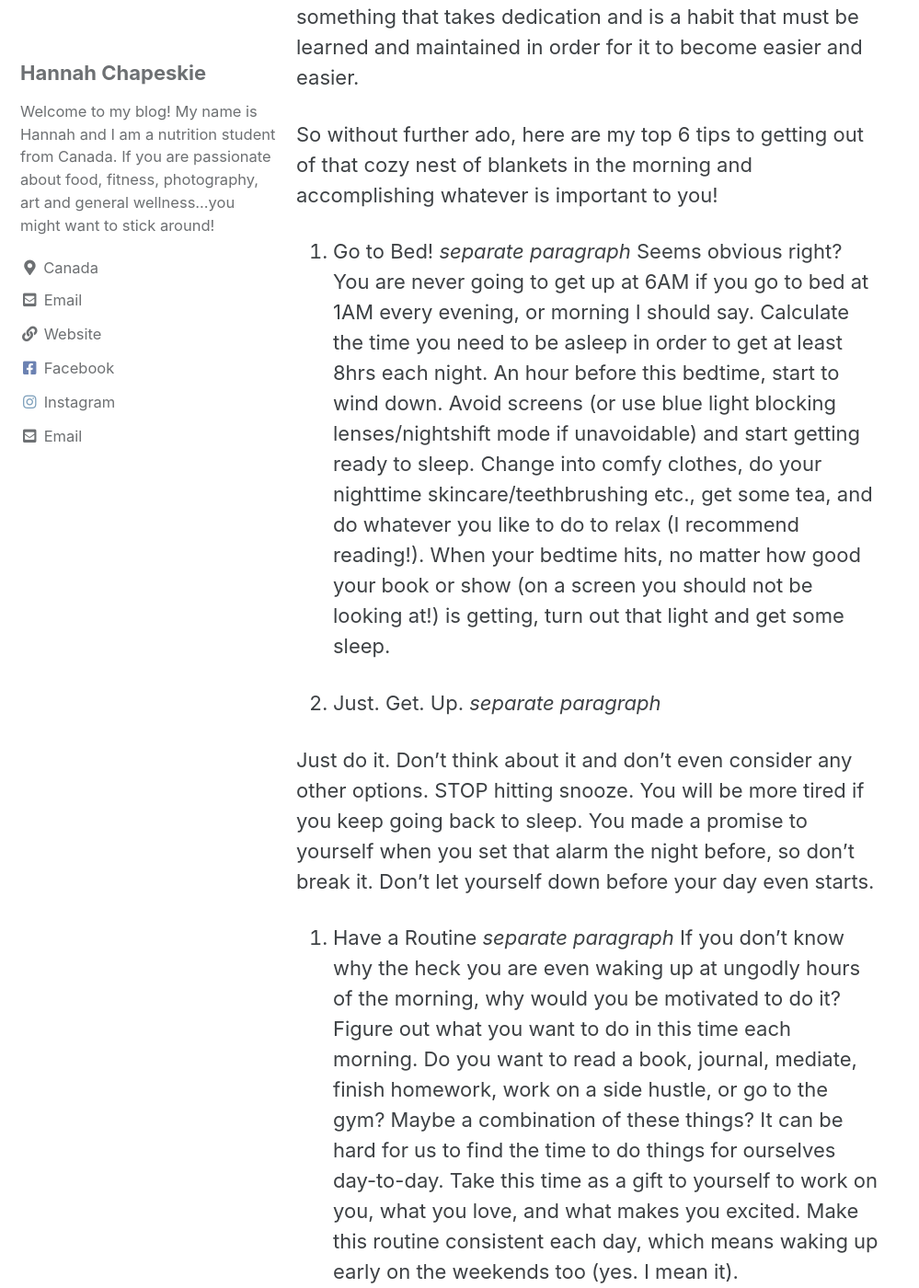
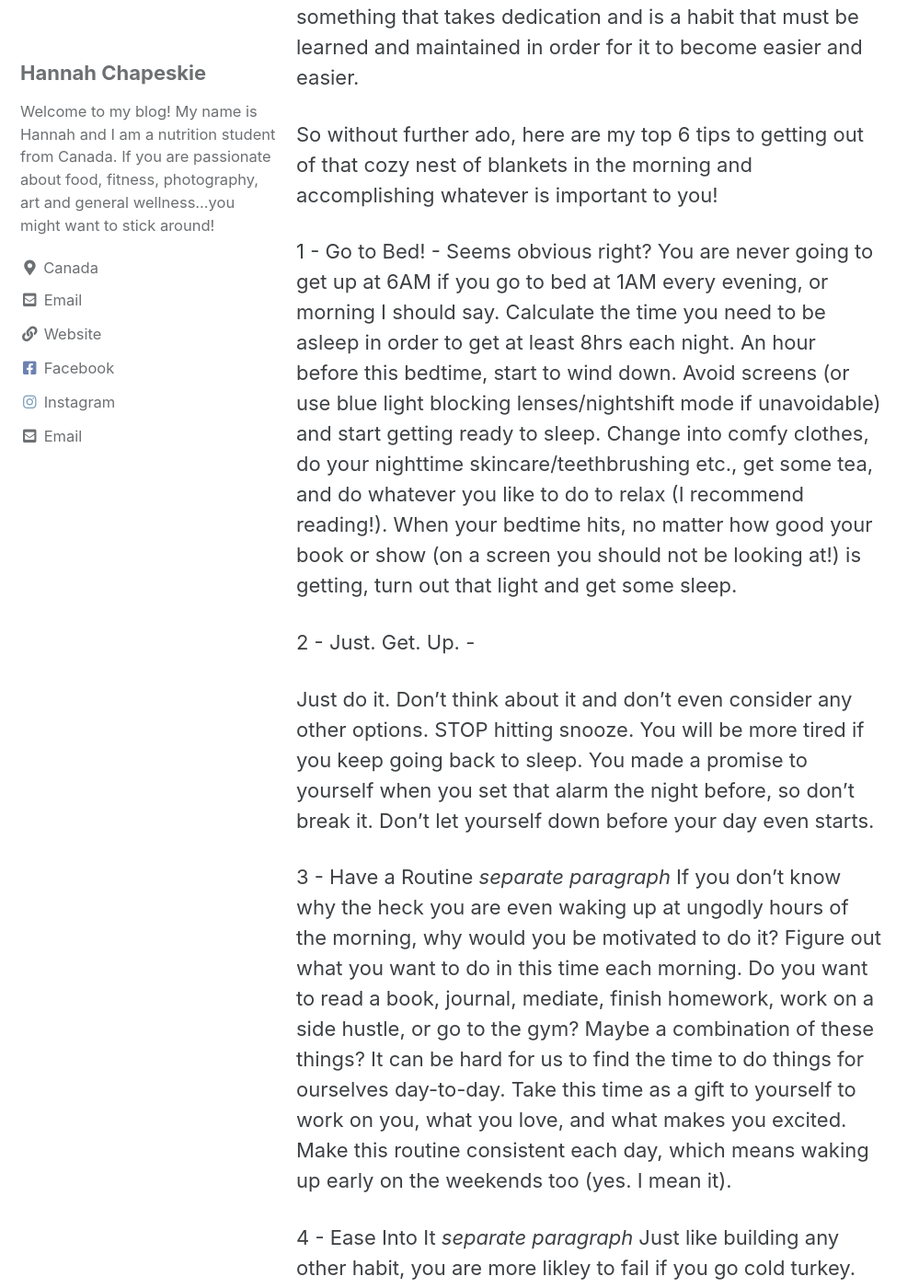
Before and after one commit to dylanbabel/yinandyams, a Jekyll site: the page built from _posts/2020-03-11-rise-and-oh-come-on-you-can-do-it.md, in a window 1280 px wide and 1400 px high, scrolled down 911 px. Shown: the whole window at 92% size, without its empty margins (0-999 px from the left). Built offline with Jekyll 4.4.1, drawn with Linux system fonts in a browser that asks for light colours; cached includes are drawn as plain includes; some of the changed text lies outside the part shown.

Commit message:
Update 2020-03-11-rise-and-oh-come-on-you-can-do-it.md

```diff
--- a/_posts/2020-03-11-rise-and-oh-come-on-you-can-do-it.md
+++ b/_posts/2020-03-11-rise-and-oh-come-on-you-can-do-it.md
@@ -28,24 +28,24 @@ I don't recall being a morning person for most of my teenage life. My mom would
  So without further ado, here are my top 6 tips to getting out of that cozy nest of blankets in the morning and accomplishing whatever is important to you!
 
 
-1. Go to Bed! *separate paragraph*
+1 - Go to Bed! -
 Seems obvious right? You are never going to get up at 6AM if you go to bed at 1AM every evening, or morning I should say. Calculate the time you need to be asleep in order to get at least 8hrs each night. An hour before this bedtime, start to wind down. Avoid screens (or use blue light blocking lenses/nightshift mode if unavoidable) and start getting ready to sleep. Change into comfy clothes, do your nighttime skincare/teethbrushing etc., get some tea, and do whatever you like to do to relax (I recommend reading!).  When your bedtime hits, no matter how good your book or show (on a screen you should not be looking at!) is getting, turn out that light and get some sleep.
 
 
-2. Just. Get. Up. *separate paragraph*
+2 - Just. Get. Up. -
 
 Just do it. Don't think about it and don't even consider any other options. STOP hitting snooze. You will be more tired if you keep going back to sleep. You made a promise to yourself when you set that alarm the night before, so don't break it. Don't let yourself down before your day even starts.
 
 
-3. Have a Routine *separate paragraph*
+3 - Have a Routine *separate paragraph*
 If you don't know why the heck you are even waking up at ungodly hours of the morning, why would you be motivated to do it? Figure out what you want to do in this time each morning. Do you want to read a book, journal, mediate, finish homework, work on a side hustle, or go to the gym? Maybe a combination of these things? It can be hard for us to find the time to do things for ourselves day-to-day. Take this time as a gift to yourself to work on you, what you love, and what makes you excited. Make this routine consistent each day, which means waking up early on the weekends too (yes. I mean it).
 
 
-4. Ease Into It *separate paragraph*
+4 - Ease Into It *separate paragraph*
 Just like building any other habit, you are more likley to fail if you go cold turkey. Try easing your way into an early schedule by waking up a little earlier each week until waking up at your goal time seems manageable. This could look like setting your alarm 15mins, 30mins or even an hour earlier each week. It all depends on how difficult early rising is for you, and how soon you want to be getting up at your goal time. (But if jumping right in to a new routine is your style...hello fellow type A's...go for it!)
 
 
-5. Get a Friend or Partner Involved *separate paragraph*
+5 - Get a Friend or Partner Involved *separate paragraph*
 Now this one just might get you an eye role and a "Not in your wildest dreams". However, if you are able to find someone that is willing to get up with you, it can help you to be accountable and stay consistent. This is especially helpful if you are living with a partner (as it is very easy to just stay cozy in that blanket nest together), or a roommate. In addition, this tip is good when you are looking to include a morning activity such as the gym that can be done together. However, if you plan to spend this time on your own in silence, you may wish to skip this one.
 
 
```
